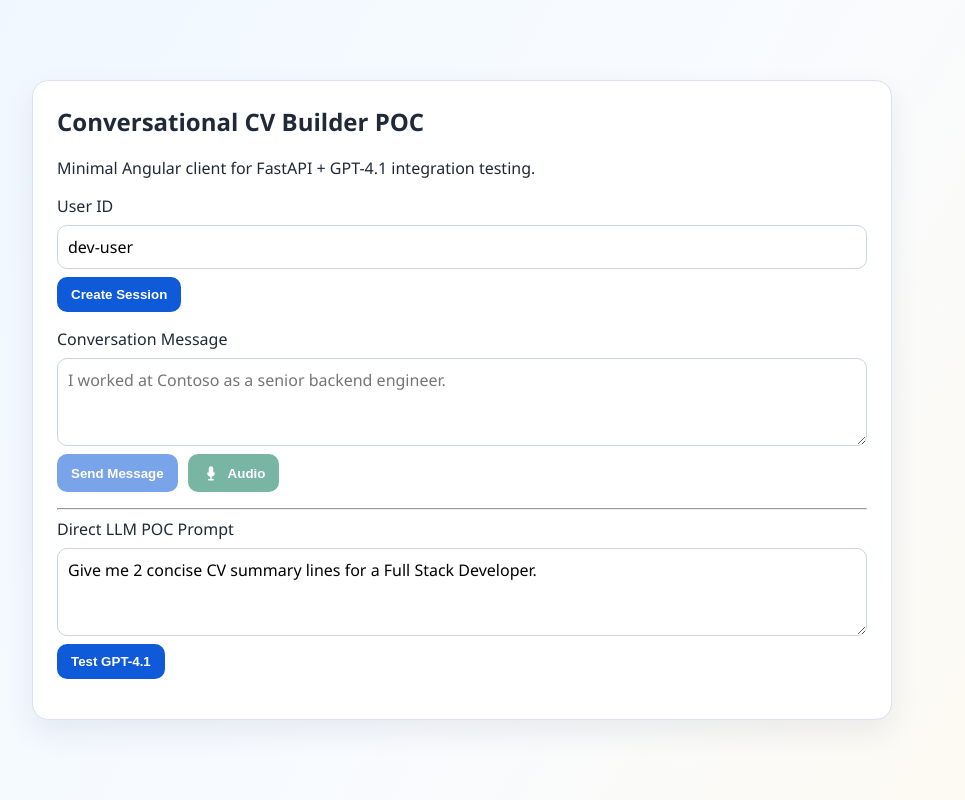
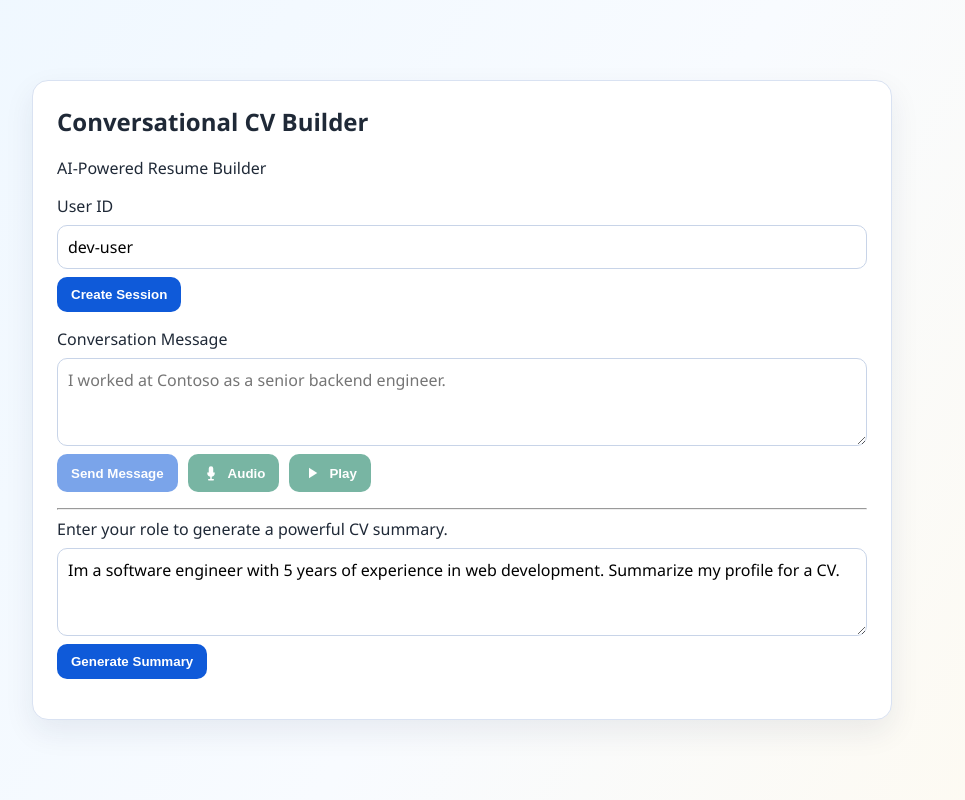
Before and after one commit to srikarankanagarajntt/ConversationalBuilder, an Angular app in the folder frontend/: page / in a window 1280 px wide. Shown: the whole page, without its empty margins (178-1143 px from the left). Built offline with nearby package versions, Linux system fonts and the light colour scheme.

Commit message:
ui updates

```diff
--- a/frontend/src/app/app.component.html
+++ b/frontend/src/app/app.component.html
@@ -1,7 +1,7 @@
 <main class="page">
   <section class="card">
-    <h1>Conversational CV Builder POC</h1>
-    <p>Minimal Angular client for FastAPI + GPT-4.1 integration testing.</p>
+    <h1>Conversational CV Builder</h1>
+    <p>AI-Powered Resume Builder</p>
 
     <div class="row">
       <label>User ID</label>
@@ -9,7 +9,7 @@
       <button (click)="createSession()" [disabled]="loading">Create Session</button>
     </div>
 
-    <p *ngIf="sessionId" class="session">Session: {{ sessionId }}</p>
+    <p *ngIf="sessionId" class="session">Session created for the user {{ userId }}</p>
 
     <div class="row">
       <label>Conversation Message</label>
@@ -30,6 +30,17 @@
           </svg>
           {{ recording ? 'Stop' : 'Audio' }}
         </button>
+        <button
+          class="audio-btn"
+          (click)="playAssistantReply()"
+          [disabled]="!assistantReply || loading || playingAudio"
+          aria-label="Play assistant reply as audio"
+        >
+          <svg viewBox="0 0 24 24" width="18" height="18" aria-hidden="true">
+            <path d="M8 5v14l11-7z" />
+          </svg>
+          {{ playingAudio ? 'Playing...' : 'Play' }}
+        </button>
       </div>
     </div>
 
@@ -42,11 +53,11 @@
     <hr />
 
     <div class="row">
-      <label>Direct LLM POC Prompt</label>
+      <label>Enter your role to generate a powerful CV summary.</label>
       <textarea [(ngModel)]="llmPrompt" rows="3"></textarea>
-      <button (click)="testLlm()" [disabled]="loading">Test GPT-4.1</button>
+      <button (click)="testLlm()" [disabled]="loading">Generate Summary</button>
     </div>
 
-    <p *ngIf="llmOutput"><strong>LLM Output:</strong> {{ llmOutput }}</p>
+    <p *ngIf="llmOutput"><strong>Assistant:</strong> {{ llmOutput }}</p>
   </section>
 </main>
--- a/frontend/src/app/app.component.ts
+++ b/frontend/src/app/app.component.ts
@@ -15,7 +15,7 @@ export class AppComponent {
   userId = 'dev-user';
   sessionId = '';
   message = '';
-  llmPrompt = 'Give me 2 concise CV summary lines for a Full Stack Developer.';
+  llmPrompt = 'Im a software engineer with 5 years of experience in web development. Summarize my profile for a CV.';
 
   assistantReply = '';
   transcript = '';
@@ -24,6 +24,7 @@ export class AppComponent {
   missingFields: string[] = [];
   loading = false;
   recording = false;
+  playingAudio = false;
 
   private mediaRecorder: MediaRecorder | null = null;
   private audioChunks: Blob[] = [];
@@ -135,8 +136,8 @@ export class AppComponent {
         this.missingFields = res.missingFields;
         this.loading = false;
 
-        if (this.transcript) {
-          this.speakTranscript(this.transcript);
+        if (this.assistantReply) {
+          this.speakTranscript(this.assistantReply);
         }
       },
       error: () => {
@@ -198,4 +199,24 @@ export class AppComponent {
       },
     });
   }
+
+  playAssistantReply(): void {
+    if (!this.assistantReply.trim()) {
+      this.errorMessage = 'No assistant message to play.';
+      return;
+    }
+
+    this.playingAudio = true;
+    this.errorMessage = '';
+    this.api.speakText(this.assistantReply).subscribe({
+      next: (audioBlob: Blob) => {
+        this.playAudioBlob(audioBlob);
+        this.playingAudio = false;
+      },
+      error: () => {
+        this.playingAudio = false;
+        this.errorMessage = 'Failed to generate audio for assistant reply.';
+      },
+    });
+  }
 }
```
Also changed, not shown: 1 other file (tests, documents, lock files or other folders).
